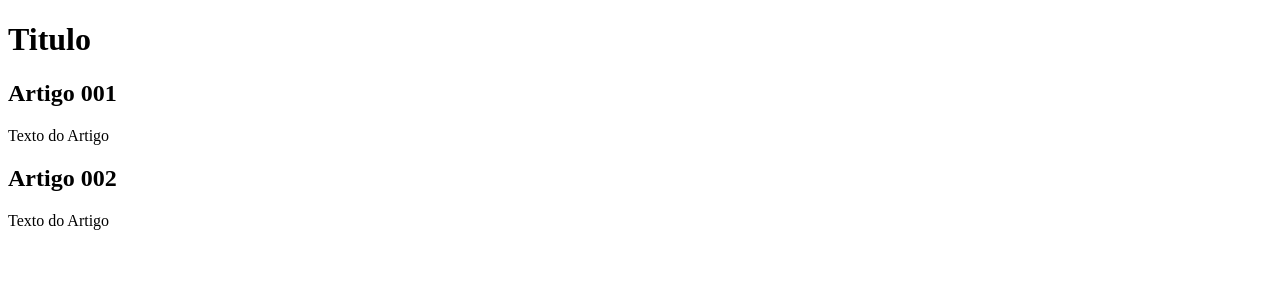
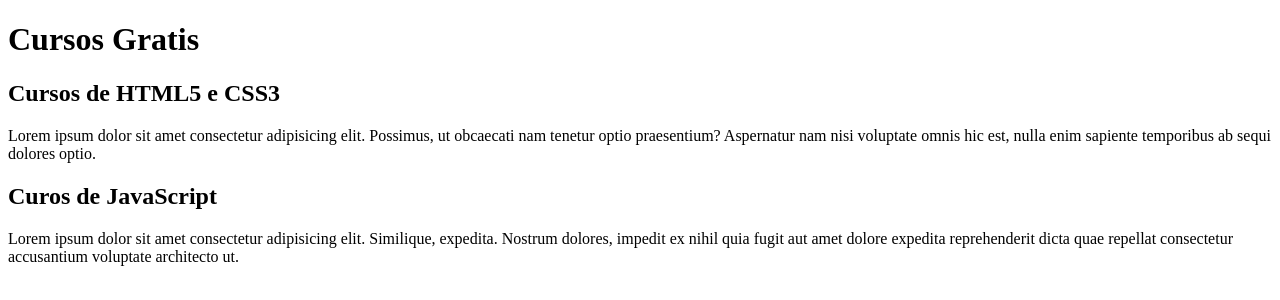
Before and after one commit to devLeonardoMunhoz/projeto-site, a plain HTML site: page index.html in a window 1280 px wide. Drawn offline with Linux system fonts and the light colour scheme.

Commit message:
comecei a escrever o conteudo

```diff
--- a/index.html
+++ b/index.html
@@ -9,15 +9,15 @@
 <body>
     <main>
         <header>
-            <h1>Titulo</h1>
+            <h1>Cursos Gratis</h1>
         </header>
         <article>
-            <h2>Artigo 001</h2>
-            <p>Texto do Artigo</p>
+            <h2>Cursos de HTML5 e CSS3</h2>
+            <p>Lorem ipsum dolor sit amet consectetur adipisicing elit. Possimus, ut obcaecati nam tenetur optio praesentium? Aspernatur nam nisi voluptate omnis hic est, nulla enim sapiente temporibus ab sequi dolores optio.</p>
         </article>
         <article>
-            <h2>Artigo 002</h2>
-            <p>Texto do Artigo</p>
+            <h2>Curos de JavaScript</h2>
+            <p>Lorem ipsum dolor sit amet consectetur adipisicing elit. Similique, expedita. Nostrum dolores, impedit ex nihil quia fugit aut amet dolore expedita reprehenderit dicta quae repellat consectetur accusantium voluptate architecto ut.</p>
         </article>
     </main>
 
```
